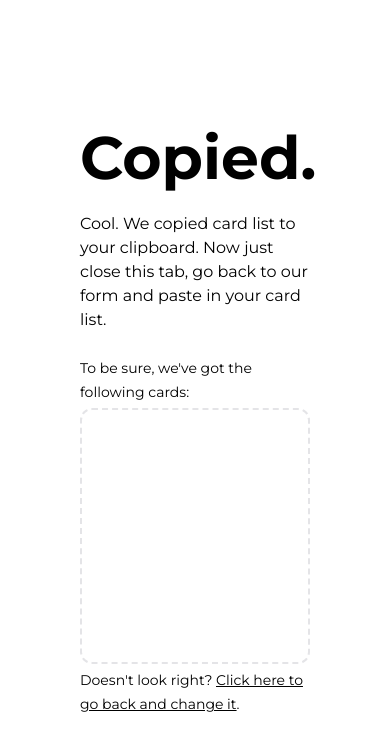
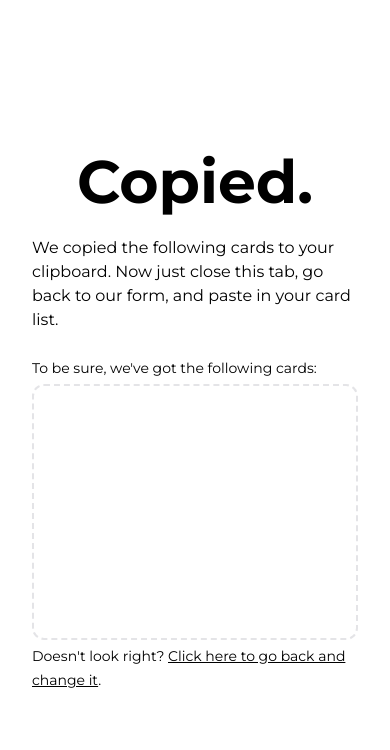
Before and after one commit to jkcorrea/card-survey, a Next.js app: page / in a window 390 px wide. Both pictures are taken after a click on the button "Done. Copy me!". Shown: the top 750 px of the page. Built offline with nearby package versions, Linux system fonts and the light colour scheme.

Commit message:
fix styles for mobile

```diff
--- a/src/components/CardSelector.tsx
+++ b/src/components/CardSelector.tsx
@@ -104,7 +104,7 @@ const CardSelector: React.FC = () => {
 
       <div className="relative">
         <div
-          className="relative flex h-auto w-full my-1 items-center bg-white border-2 border-gray-300 rounded-lg p-2 flex-wrap cursor-text focus-visible:ring-2 focus-visible:ring-offset-2 focus-visible:ring-rose-400"
+          className="relative flex h-auto w-full my-1 items-center bg-white border-2 border-gray-300 rounded-lg p-2 flex-wrap overflow-x-scroll cursor-text focus-visible:ring-2 focus-visible:ring-offset-2 focus-visible:ring-rose-400"
           style={{ minHeight: '3rem' }}
           onClick={e => {
             e.stopPropagation()
--- a/src/components/DoneScreen.tsx
+++ b/src/components/DoneScreen.tsx
@@ -11,8 +11,8 @@ interface Props {
 const DoneScreen: React.FC<Props> = ({ selected, goBack }) => (
   <div className="container max-w-screen-sm mx-auto w-full">
     <h1 className="text-center text-6xl font-bold mb-6">Copied.</h1>
-    Cool. We copied card list to your clipboard. Now just close this tab, go
-    back to our form and paste in your card list.
+    We copied the following cards to your clipboard. Now just close this tab, go
+    back to our form, and paste in your card list.
     <br />
     <br />
     <span className="my-2 text-sm">
--- a/src/pages/index.tsx
+++ b/src/pages/index.tsx
@@ -18,7 +18,7 @@ const Home: React.FC = () => (
       />
     </Head>
 
-    <main className="container px-20 py-0 flex flex-col flex-1 justify-center items-center">
+    <main className="container px-8 md:px-20 py-0 flex flex-col flex-1 justify-center items-center">
       <CardSelector />
     </main>
   </div>
```
